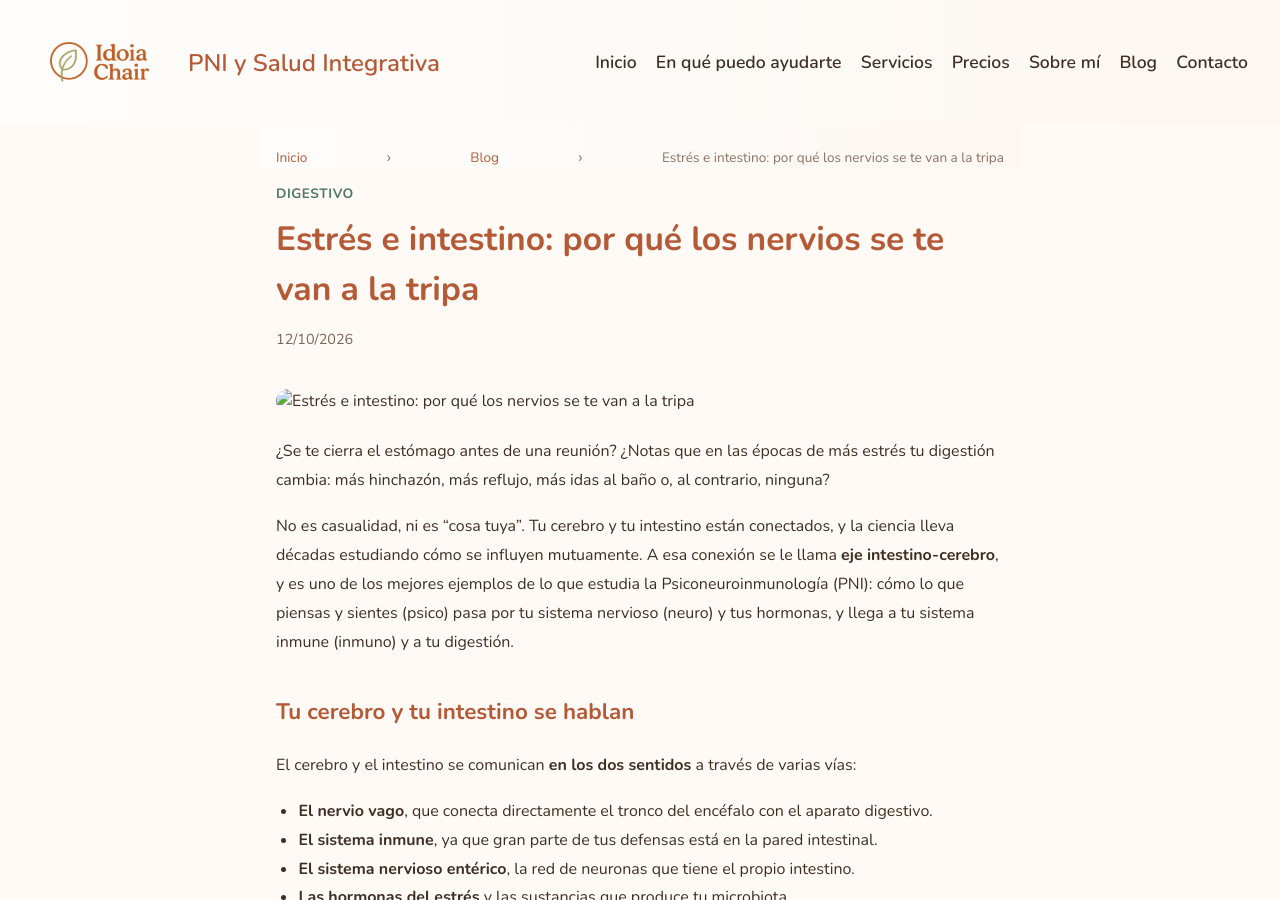
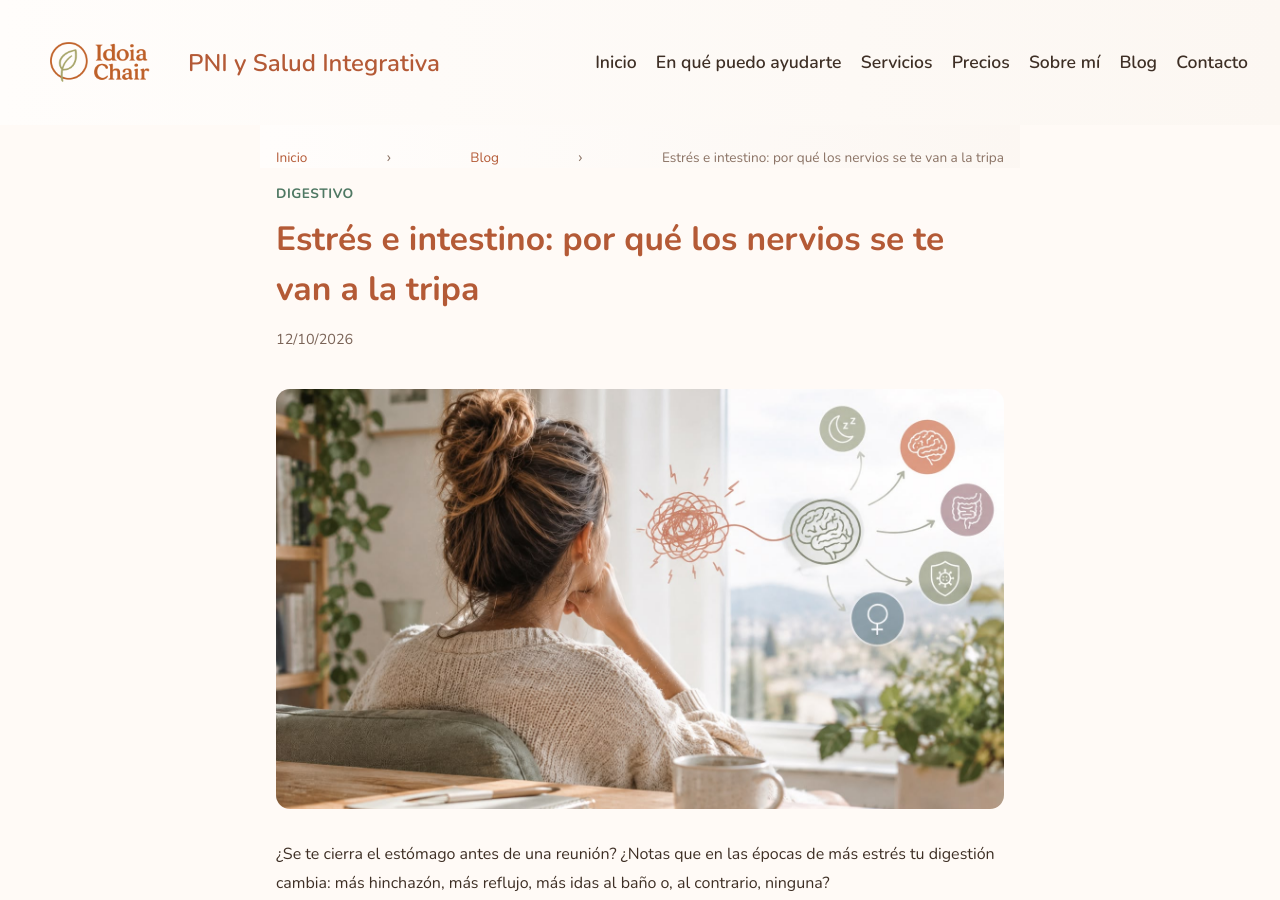
Before and after one commit to ocazmun-lab/PRUEBA-2-PAGINA-WEB-PNI_IDOIA_CHAIR, a Jekyll site: the page built from _posts/2026-10-12-estres-e-intestino.md, in a window 1280 px wide and 900 px high. Built offline with Jekyll 4.4.1, drawn with Linux system fonts in a browser that asks for light colours.

Commit message:
Update Blog “2026-10-12-estres-e-intestino” +1

```diff
--- a/_posts/2026-10-12-estres-e-intestino.md
+++ b/_posts/2026-10-12-estres-e-intestino.md
@@ -3,7 +3,7 @@ title: 'Estrés e intestino: por qué los nervios se te van a la tripa'
 excerpt: Tu cerebro y tu intestino se comunican en los dos sentidos. Te explico qué dice la ciencia sobre cómo el estrés cambia tu digestión, y por qué también funciona al revés.
 date: 2026-10-12 08:00:00 +02:00
 slug: estres-e-intestino
-image: ''
+image: /img/blog/estres-intestino-eje-intestino-cerebro.jpg.jpeg
 image_alt: ''
 category: Digestivo
 tags:
```
Also changed, not shown: img/blog/estres-intestino-eje-intestino-cerebro.jpg.jpeg (added).
